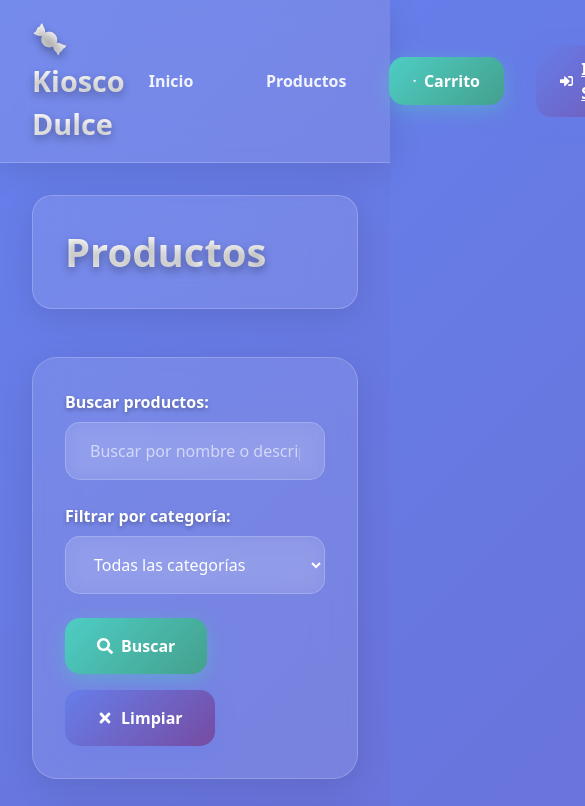
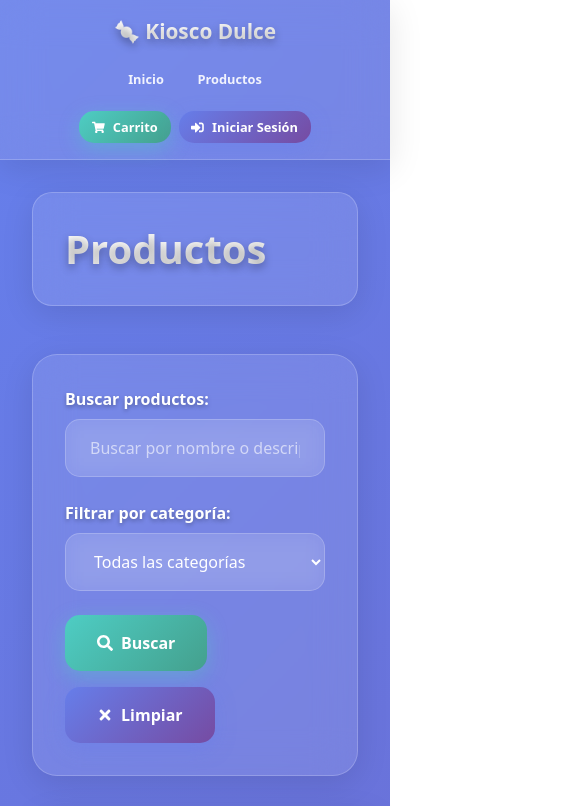
Before and after one commit to jpfassi/kiosco, a React (Vite) app: page / in a window 390 px wide. Shown: the top 806 px of the page, 585 px wide, since content can reach past the window. Built offline with nearby package versions, Linux system fonts and the light colour scheme.

Commit message:
Mejora responsividad del header: división en 3 partes (nombre, menú, botones) con diseño adaptativo

```diff
--- a/src/components/Navbar.jsx
+++ b/src/components/Navbar.jsx
@@ -18,11 +18,20 @@ const Nav = styled.nav`
 const NavContainer = styled.div`
   max-width: 1400px;
   margin: 0 auto;
-  display: flex;
-  justify-content: space-between;
+  display: grid;
+  grid-template-columns: 1fr auto 1fr;
   align-items: center;
+  gap: 2rem;
+
+  @media (max-width: 768px) {
+    grid-template-columns: 1fr;
+    grid-template-rows: auto auto auto;
+    gap: 1rem;
+    text-align: center;
+  }
 `;
 
+// Parte 1: Nombre del Kiosco
 const Logo = styled(Link)`
   color: white;
   text-decoration: none;
@@ -34,17 +43,39 @@ const Logo = styled(Link)`
   -webkit-text-fill-color: transparent;
   background-clip: text;
   transition: all 0.3s cubic-bezier(0.4, 0, 0.2, 1);
+  justify-self: start;
 
   &:hover {
     transform: scale(1.05);
     text-shadow: 0 6px 12px rgba(0, 0, 0, 0.4);
   }
+
+  @media (max-width: 768px) {
+    justify-self: center;
+    font-size: 1.5rem;
+  }
+
+  @media (max-width: 480px) {
+    font-size: 1.3rem;
+  }
 `;
 
+// Parte 2: Menú de Navegación
 const NavLinks = styled.div`
   display: flex;
   align-items: center;
   gap: 2rem;
+  justify-self: center;
+
+  @media (max-width: 768px) {
+    gap: 1rem;
+    flex-wrap: wrap;
+    justify-content: center;
+  }
+
+  @media (max-width: 480px) {
+    gap: 0.5rem;
+  }
 `;
 
 const NavLink = styled(Link)`
@@ -77,6 +108,29 @@ const NavLink = styled(Link)`
     &::before {
       left: 100%;
     }
+  }
+
+  @media (max-width: 768px) {
+    padding: 0.5rem 1rem;
+    font-size: 0.9rem;
+  }
+
+  @media (max-width: 480px) {
+    padding: 0.4rem 0.8rem;
+    font-size: 0.8rem;
+  }
+`;
+
+// Parte 3: Botones
+const ButtonContainer = styled.div`
+  display: flex;
+  align-items: center;
+  gap: 1rem;
+  justify-self: end;
+
+  @media (max-width: 768px) {
+    justify-self: center;
+    gap: 0.5rem;
   }
 `;
 
@@ -115,6 +169,16 @@ const CartButton = styled(Link)`
       left: 100%;
     }
   }
+
+  @media (max-width: 768px) {
+    padding: 0.5rem 1rem;
+    font-size: 0.9rem;
+  }
+
+  @media (max-width: 480px) {
+    padding: 0.4rem 0.8rem;
+    font-size: 0.8rem;
+  }
 `;
 
 const CartBadge = styled.span`
@@ -140,6 +204,11 @@ const UserInfo = styled.div`
   gap: 1rem;
   color: white;
   font-weight: 600;
+
+  @media (max-width: 768px) {
+    flex-direction: column;
+    gap: 0.5rem;
+  }
 `;
 
 const AuthButton = styled.button`
@@ -186,6 +255,66 @@ const AuthButton = styled.button`
       box-shadow: 0 10px 30px rgba(255, 107, 107, 0.6);
     }
   }
+
+  @media (max-width: 768px) {
+    padding: 0.5rem 1rem;
+    font-size: 0.9rem;
+  }
+
+  @media (max-width: 480px) {
+    padding: 0.4rem 0.8rem;
+    font-size: 0.8rem;
+  }
+`;
+
+const LoginLink = styled(Link)`
+  background: linear-gradient(135deg, #667eea 0%, #764ba2 100%);
+  color: white;
+  border: none;
+  border-radius: 15px;
+  padding: 0.75rem 1.5rem;
+  font-weight: 600;
+  cursor: pointer;
+  display: flex;
+  align-items: center;
+  gap: 0.5rem;
+  transition: all 0.3s cubic-bezier(0.4, 0, 0.2, 1);
+  box-shadow: 0 6px 20px rgba(102, 126, 234, 0.4);
+  position: relative;
+  overflow: hidden;
+  text-decoration: none;
+
+  &::before {
+    content: '';
+    position: absolute;
+    top: 0;
+    left: -100%;
+    width: 100%;
+    height: 100%;
+    background: linear-gradient(90deg, transparent, rgba(255, 255, 255, 0.2), transparent);
+    transition: left 0.5s;
+  }
+
+  &:hover {
+    transform: translateY(-2px);
+    box-shadow: 0 10px 30px rgba(102, 126, 234, 0.6);
+    color: white;
+    text-decoration: none;
+
+    &::before {
+      left: 100%;
+    }
+  }
+
+  @media (max-width: 768px) {
+    padding: 0.5rem 1rem;
+    font-size: 0.9rem;
+  }
+
+  @media (max-width: 480px) {
+    padding: 0.4rem 0.8rem;
+    font-size: 0.8rem;
+  }
 `;
 
 const Navbar = () => {
@@ -197,12 +326,17 @@ const Navbar = () => {
   return (
     <Nav>
       <NavContainer>
+        {/* Parte 1: Nombre del Kiosco */}
         <Logo to="/">🍬 Kiosco Dulce</Logo>
 
+        {/* Parte 2: Menú de Navegación */}
         <NavLinks>
           <NavLink to="/">Inicio</NavLink>
           <NavLink to="/products">Productos</NavLink>
+        </NavLinks>
 
+        {/* Parte 3: Botones */}
+        <ButtonContainer>
           <CartButton to="/cart">
             <FaShoppingCart />
             Carrito
@@ -218,12 +352,12 @@ const Navbar = () => {
               </AuthButton>
             </UserInfo>
           ) : (
-            <AuthButton as={Link} to="/login">
+            <LoginLink to="/login">
               <FaSignInAlt />
               Iniciar Sesión
-            </AuthButton>
+            </LoginLink>
           )}
-        </NavLinks>
+        </ButtonContainer>
       </NavContainer>
     </Nav>
   );
--- /dev/null
+++ b/src/styles/Header.css
@@ -0,0 +1,200 @@
+/* Ajuste del body para el header fijo */
+body, #root {
+    padding-top: 80px;
+}
+
+/* Contenedor principal del header */
+.header-container {
+    background-color: #4CAF50;
+    color: white;
+    position: fixed;
+    top: 0;
+    left: 0;
+    width: 100%;
+    z-index: 1000;
+    box-shadow: 0 2px 8px rgba(0,0,0,0.1);
+    padding: 0.5rem 1rem;
+}
+
+/* Layout principal del header */
+.header-container {
+    display: grid;
+    grid-template-columns: 1fr auto 1fr;
+    align-items: center;
+    gap: 1rem;
+    max-width: 1200px;
+    margin: 0 auto;
+}
+
+/* Parte 1: Nombre del Kiosco */
+.header-brand {
+    justify-self: start;
+}
+
+.brand-link {
+    color: white;
+    text-decoration: none;
+}
+
+.brand-link h1 {
+    margin: 0;
+    font-size: 1.5rem;
+    font-weight: bold;
+}
+
+/* Parte 2: Menú de Navegación */
+.header-nav {
+    display: flex;
+    gap: 1.5rem;
+    justify-self: center;
+}
+
+.nav-link {
+    color: white;
+    text-decoration: none;
+    padding: 0.5rem;
+    font-weight: 500;
+    transition: color 0.3s ease;
+}
+
+.nav-link:hover {
+    color: #e8f5e8;
+}
+
+.nav-link.active {
+    color: #fff;
+    font-weight: bold;
+    text-decoration: underline;
+    text-underline-offset: 4px;
+}
+
+/* Parte 3: Botones */
+.header-buttons {
+    display: flex;
+    gap: 1rem;
+    justify-self: end;
+}
+
+.header-button {
+    color: white;
+    text-decoration: none;
+    padding: 0.5rem 1rem;
+    border: 1px solid white;
+    border-radius: 4px;
+    position: relative;
+    transition: all 0.3s ease;
+    font-size: 0.9rem;
+}
+
+.header-button:hover {
+    background-color: white;
+    color: #4CAF50;
+}
+
+.cart-button {
+    position: relative;
+}
+
+.cart-badge {
+    position: absolute;
+    top: -8px;
+    right: -8px;
+    background-color: #ff4444;
+    color: white;
+    border-radius: 50%;
+    padding: 0.2rem 0.5rem;
+    font-size: 0.8rem;
+    min-width: 18px;
+    text-align: center;
+}
+
+/* Diseño responsivo para pantallas medianas */
+@media (max-width: 768px) {
+    .header-container {
+        grid-template-columns: 1fr;
+        grid-template-rows: auto auto auto;
+        gap: 0.5rem;
+        padding: 0.5rem;
+    }
+
+    .header-brand {
+        justify-self: center;
+    }
+
+    .header-nav {
+        justify-self: center;
+        gap: 1rem;
+    }
+
+    .header-buttons {
+        justify-self: center;
+    }
+
+    .brand-link h1 {
+        font-size: 1.3rem;
+    }
+
+    .nav-link {
+        font-size: 0.9rem;
+    }
+
+    .header-button {
+        padding: 0.4rem 0.8rem;
+        font-size: 0.8rem;
+    }
+}
+
+/* Diseño responsivo para pantallas pequeñas */
+@media (max-width: 480px) {
+    body, #root {
+        padding-top: 120px;
+    }
+
+    .header-container {
+        padding: 0.3rem;
+    }
+
+    .brand-link h1 {
+        font-size: 1.1rem;
+    }
+
+    .header-nav {
+        gap: 0.5rem;
+    }
+
+    .nav-link {
+        font-size: 0.8rem;
+        padding: 0.3rem;
+    }
+
+    .header-buttons {
+        gap: 0.5rem;
+    }
+
+    .header-button {
+        padding: 0.3rem 0.6rem;
+        font-size: 0.75rem;
+    }
+}
+
+/* Diseño responsivo para pantallas muy pequeñas */
+@media (max-width: 360px) {
+    .header-nav {
+        flex-wrap: wrap;
+        justify-content: center;
+    }
+
+    .nav-link {
+        font-size: 0.75rem;
+    }
+
+    .header-buttons {
+        flex-wrap: wrap;
+        justify-content: center;
+    }
+
+    .header-button {
+        font-size: 0.7rem;
+        padding: 0.25rem 0.5rem;
+    }
+}
```
Also changed, not shown: src/components/Header.jsx (+32 -2 lines).
